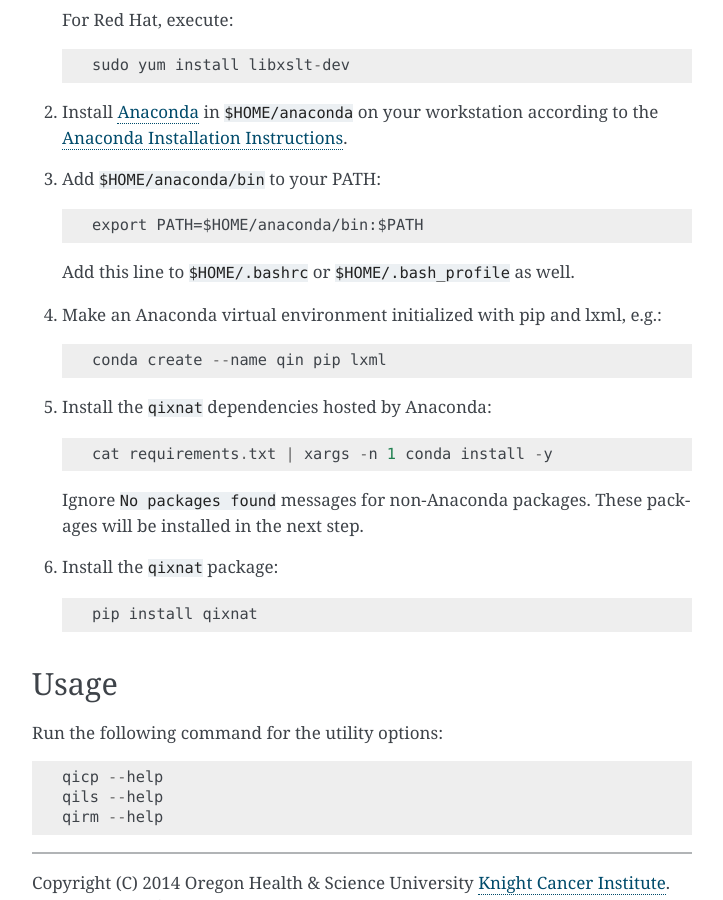
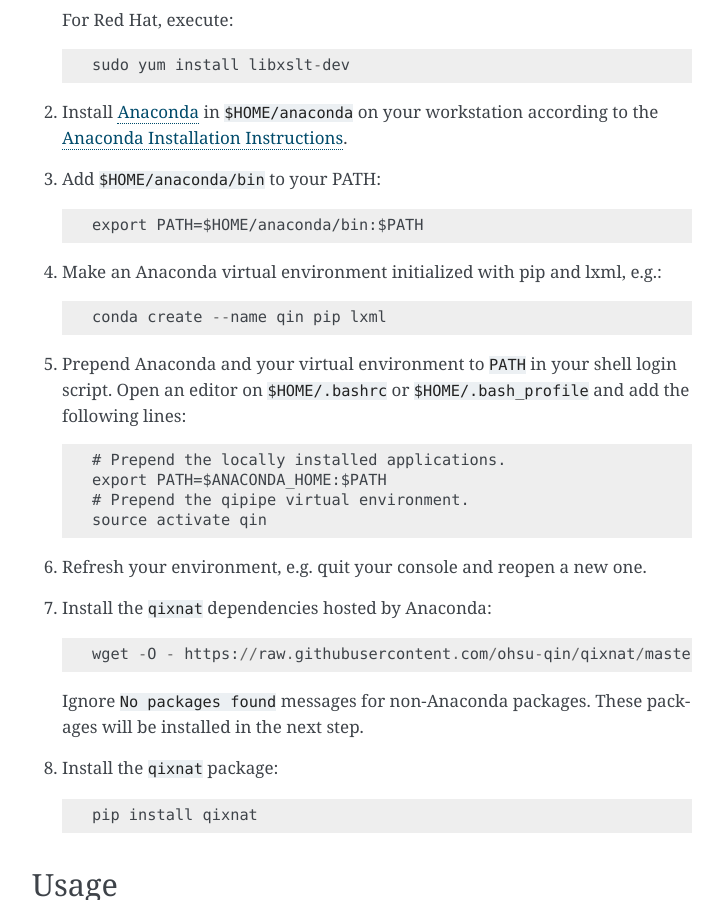
Before and after one commit to ohsu-qin/qixnat, a Sphinx documentation site: the page built from doc/index.rst, in a window 1280 px wide and 900 px high, scrolled down 815 px. Shown: the whole window, without its empty margins (388-1111 px from the left). Built offline with Sphinx 7.4.7, drawn with Linux system fonts in a browser that asks for light colours.

Commit message:
Pipe requirements.txt from Git.

```diff
--- a/doc/index.rst
+++ b/doc/index.rst
@@ -49,20 +49,29 @@
 
        export PATH=$HOME/anaconda/bin:$PATH
 
-   Add this line to ``$HOME/.bashrc`` or ``$HOME/.bash_profile`` as well.
-
 4. Make an Anaconda virtual environment initialized with pip and lxml, e.g.::
 
        conda create --name qin pip lxml
 
-5. Install the ``qixnat`` dependencies hosted by Anaconda::
+5. Prepend Anaconda and your virtual environment to ``PATH`` in your shell
+   login script. Open an editor on ``$HOME/.bashrc`` or ``$HOME/.bash_profile``
+   and add the following lines::
 
-       cat requirements.txt | xargs -n 1 conda install -y
+      # Prepend the locally installed applications.
+      export PATH=$ANACONDA_HOME:$PATH
+      # Prepend the qipipe virtual environment.
+      source activate qin
+
+6. Refresh your environment, e.g. quit your console and reopen a new one.
+
+7. Install the ``qixnat`` dependencies hosted by Anaconda::
+
+       wget -O - https://raw.githubusercontent.com/ohsu-qin/qixnat/master/requirements.txt | xargs -n 1 conda install -y
 
    Ignore ``No packages found`` messages for non-Anaconda packages. These
    packages will be installed in the next step.
 
-6. Install the ``qixnat`` package::
+8. Install the ``qixnat`` package::
 
        pip install qixnat
 
```
